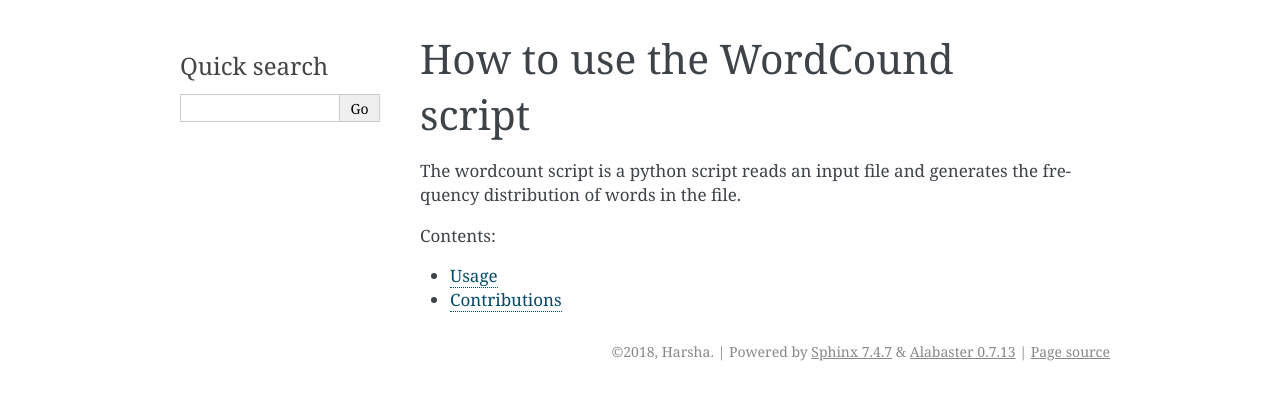
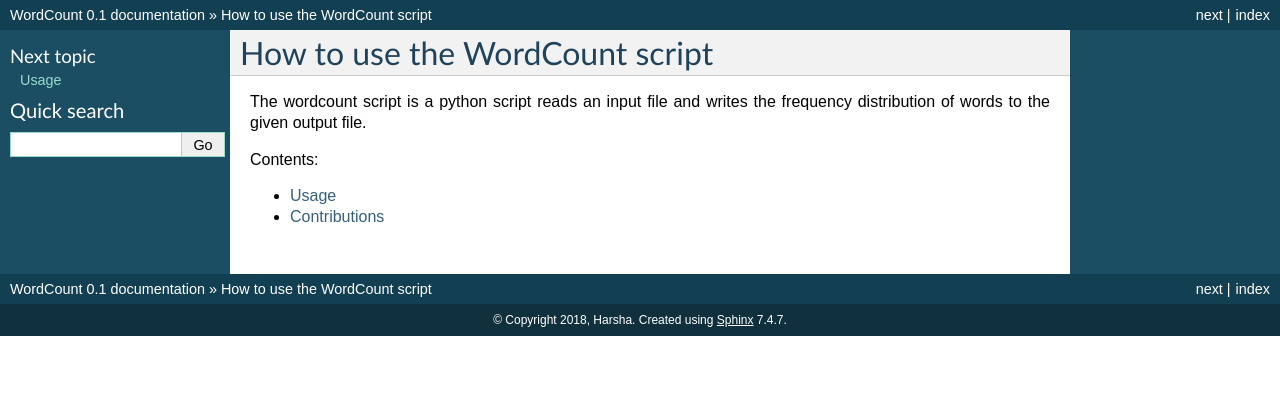
Before and after one commit to stenbergwieser/rtdocs-example, a Sphinx documentation site: the page built from docs/index.rst, in a window 1280 px wide. Shown: the top 400 px of the page. Built offline with Sphinx 7.4.7, drawn with Linux system fonts in a browser that asks for light colours.

Commit message:
modified theme to default

```diff
--- a/docs/conf.py
+++ b/docs/conf.py
@@ -83,7 +83,7 @@ todo_include_todos = False
 # The theme to use for HTML and HTML Help pages.  See the documentation for
 # a list of builtin themes.
 #
-html_theme = 'alabaster'
+html_theme = 'default'
 
 # Theme options are theme-specific and customize the look and feel of a theme
 # further.  For a list of options available for each theme, see the
--- a/docs/index.rst
+++ b/docs/index.rst
@@ -3,10 +3,10 @@
    You can adapt this file completely to your liking, but it should at least
    contain the root `toctree` directive.
 
-How to use the WordCound script
+How to use the WordCount script
 ==================================================
 
-The wordcount script is a python script reads an input file and generates the frequency distribution of words in the file.
+The wordcount script is a python script reads an input file and writes the frequency distribution of words to the given output file.
 
 
 .. toctree::
```
